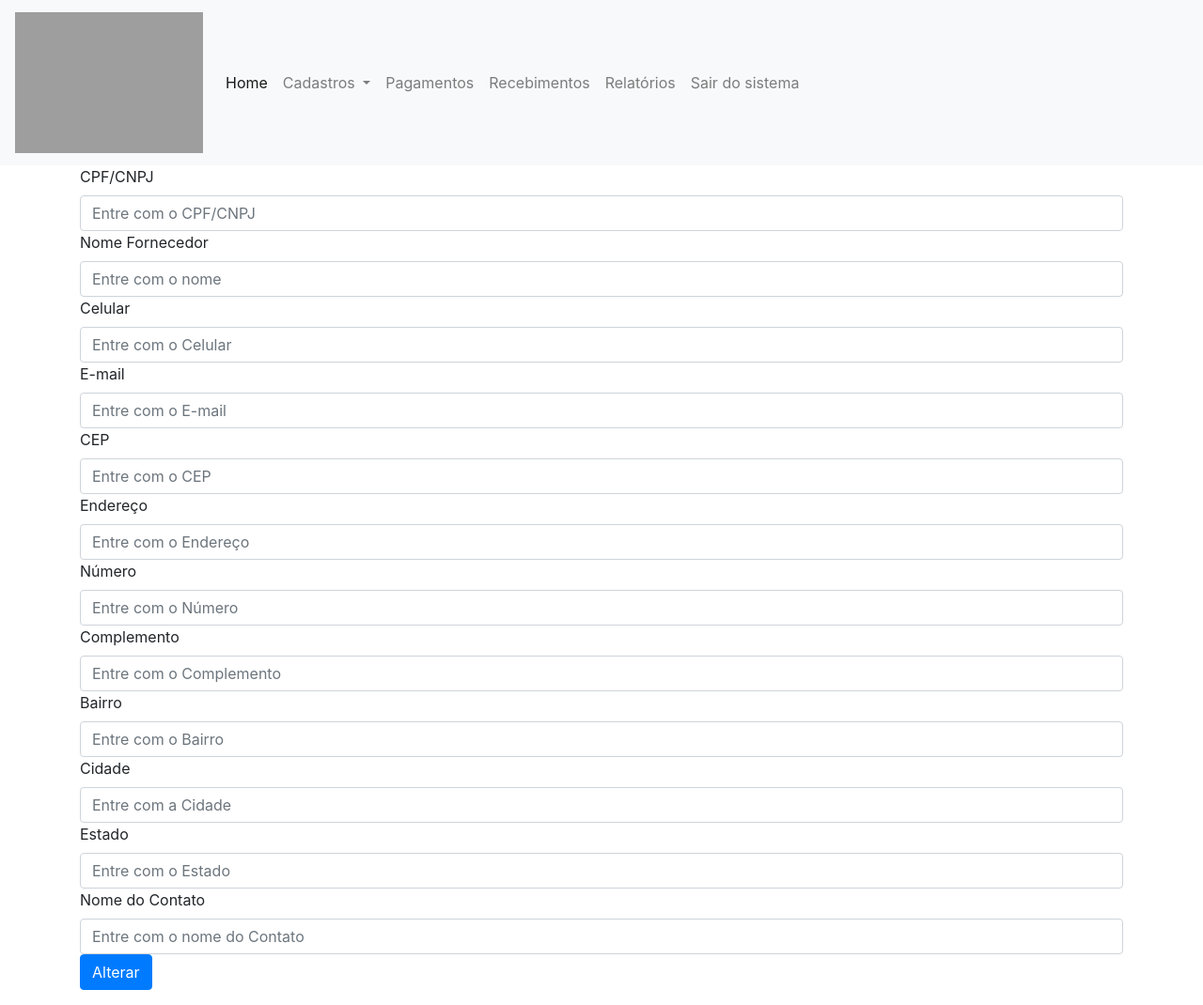
After one commit to florencioeu/Financeiro, a PHP site: page /editar_fornecedores.php?id_fornecedor=1 in a window 1280 px wide. The commit adds this page. Shown: the whole page at 94% size. Run offline with PHP 8.4, Linux system fonts and the light colour scheme; data that the repository does not hold is empty; grey boxes are pictures that could not be loaded.

Commit message:
initial commit

```diff
--- /dev/null
+++ b/editar_fornecedores.php
@@ -0,0 +1,110 @@
+<!-- editar_fornecedores.php -->
+<html lang="pt-br">
+<head>
+    <meta charset="UTF-8">
+    <meta name="viewport" content="width=device-width, initial-scale=1.0">
+    <title>Fornecedores - Edição</title>
+    <link rel="stylesheet" href="https://stackpath.bootstrapcdn.com/bootstrap/4.1.3/css/bootstrap.min.css" integrity="sha384-MCw98/SFnGE8fJT3GXwEOngsV7Zt27NXFoaoApmYm81iuXoPkFOJwJ8ERdknLPMO" crossorigin="anonymous">
+</head>
+<body>
+    <?php
+    include 'conexao.php';
+    include 'menu.php';
+    $id_fornecedor = $_GET['id_fornecedor'];
+    $sql = "SELECT * FROM fornecedores WHERE id_fornecedor = :id_fornecedor";
+    $stmt = $pdo->prepare($sql);
+    $stmt->bindParam(':id_fornecedor', $id_fornecedor, PDO::PARAM_INT);
+    $stmt->execute();
+    $fornecedor = $stmt->fetch(PDO::FETCH_ASSOC);
+
+    if ($fornecedor) {
+        $id_fornecedor = $fornecedor['id_fornecedor'];
+        $nome_fornecedor = $fornecedor['nome_fornecedor'];
+        $cpf_cnpj = $fornecedor['cpf_cnpj'];
+        $celular = $fornecedor['celular'];
+        $email = $fornecedor['email'];
+        $cep = $fornecedor['cep'];
+        $logradouro = $fornecedor['logradouro'];
+        $numero = $fornecedor['numero'];
+        $complemento = $fornecedor['complemento'];
+        $bairro = $fornecedor['bairro'];
+        $cidade = $fornecedor['cidade'];
+        $estado = $fornecedor['estado'];
+        $contato = $fornecedor['contato'];
+    }
+    ?>
+    <div class="container">
+    <form action="processa_editar_fornecedores.php" method="post">
+        <input type="hidden" id="id_fornecedor" name="id_fornecedor" value="<?php echo $id_fornecedor ?>">
+
+
+        <label for="cpfcnpj">CPF/CNPJ</label>
+        <input type="text" id="cpf_cnpj" name="cpf_cnpj" class="form-control cpfOuCnpj"
+        placeholder="Entre com o CPF/CNPJ" value="<?php echo $cpf_cnpj ?>" required>
+
+        <label for="nome_fornecedor">Nome Fornecedor</label>
+        <input type="text" id="nome_fornecedor" name="nome_fornecedor" class="form-control"
+        placeholder="Entre com o nome" value="<?php echo $nome_fornecedor ?>" required>
+
+        <label for="celular">Celular</label>
+        <input type="text" id="celular" name="celular" class="form-control"
+        placeholder="Entre com o Celular" value="<?php echo $celular ?>">
+
+        <label for="email">E-mail</label>
+        <input type="text" id="email" name="email" class="form-control"
+        placeholder="Entre com o E-mail" value="<?php echo $email ?>">
+
+        <label for="cep">CEP</label>
+        <input type="text" id="cep" name="cep" class="form-control"
+        placeholder="Entre com o CEP"  value="<?php echo $cep ?>">
+
+        <label for="logradouro">Endereço</label>
+        <input type="text" id="logradouro" name="logradouro" class="form-control"
+        placeholder="Entre com o Endereço" value="<?php echo $logradouro ?>">
+
+        <label for="numero">Número</label>
+        <input type="text" id="numero" name="numero" class="form-control"
+        placeholder="Entre com o Número" value="<?php echo $numero ?>">
+
+        <label for="complemento">Complemento</label>
+        <input type="text" id="complemento" name="complemento" class="form-control"
+        placeholder="Entre com o Complemento" value="<?php echo $complemento ?>">
+
+        <label for="bairro">Bairro</label>
+        <input type="text" id="bairro" name="bairro" class="form-control"
+        placeholder="Entre com o Bairro" value="<?php echo $bairro ?>">
+
+        <label for="cidade">Cidade</label>
+        <input type="text" id="cidade" name="cidade" class="form-control"
+        placeholder="Entre com a Cidade" value="<?php echo $cidade ?>">
+
+        <label for="estado">Estado</label>
+        <input type="text" id="estado" name="estado" class="form-control"
+        placeholder="Entre com o Estado"  value="<?php echo $estado ?>">
+
+        <label for="contato">Nome do Contato</label>
+        <input type="text" id="contato" name="contato" class="form-control"
+        placeholder="Entre com o nome do Contato" value="<?php echo $contato ?>">
+
+        <button type="submit" id="botao" class="btn btn-primary">Alterar</button>
+    </form>
+    </div>
+    <!-- Carregando bibliotecas corretamente -->
+    <script src="https://code.jquery.com/jquery-3.3.1.min.js"></script>
+    <script src="https://cdnjs.cloudflare.com/ajax/libs/jquery.mask/1.14.10/jquery.mask.min.js">
+
+    </script>
+
+    <script type="text/javascript">
+        var options = {
+    onKeyPress: function (cpf, ev, el, op) {
+        var masks = ['000.000.000-000', '00.000.000/0000-00'];
+        $('.cpfOuCnpj').mask((cpf.length > 14) ? masks[1] : masks[0], op);
+        }
+    }
+
+    $('.cpfOuCnpj').length > 11 ? $('.cpfOuCnpj').mask('00.000.000/0000-00', options) : $('.cpfOuCnpj').mask('000.000.000-00#', options);
+    </script>
+
+</body>
+</html>
--- a/excluir_fornecedores.php
+++ b/excluir_fornecedores.php
@@ -1,6 +1,6 @@
 <?php
 // excluir_fornecedores.php
-include '../conexao.php'; // Conectamos ao banco de dados
+include 'conexao.php'; // Conectamos ao banco de dados
 
 $id_fornecedor = $_GET['id_fornecedor'];
 
--- a/forma_pagamentos_main.php
+++ b/forma_pagamentos_main.php
@@ -20,8 +20,8 @@
 </head>
 <body>
 <?php
-    include '../conexao.php'; // Incluímos o arquivo de conexão
-    include '../menu.php';  // incluímos o menu nesse PHP
+    include 'conexao.php'; // Incluímos o arquivo de conexão
+    include 'menu.php';  // incluímos o menu nesse PHP
 ?>
 <div class="container">
 <a href="incluir_forma_pagamentos.php" class="btn btn-primary">Nova forma Pagamento</a>
--- a/incluir_fornecedores.php
+++ b/incluir_fornecedores.php
@@ -8,7 +8,7 @@
 </head>
 <body>
     <?php
-        include '../menu.php';  // incluímos o menu nesse PHP
+        include 'menu.php';  // incluímos o menu nesse PHP
     ?>
     <div class="container">
         <form action="processa_incluir_fornecedores.php" method="post">
--- a/processa_editar_fornecedores.php
+++ b/processa_editar_fornecedores.php
@@ -1,6 +1,6 @@
 <?php
 // processa_editar_fornecedores.php
-include '../conexao.php'; // Conectamos ao banco de dados
+include 'conexao.php'; // Conectamos ao banco de dados
 
 $id_fornecedor = $_POST['id_fornecedor'];
 $cpf_cnpj = $_POST['cpf_cnpj'];
```
